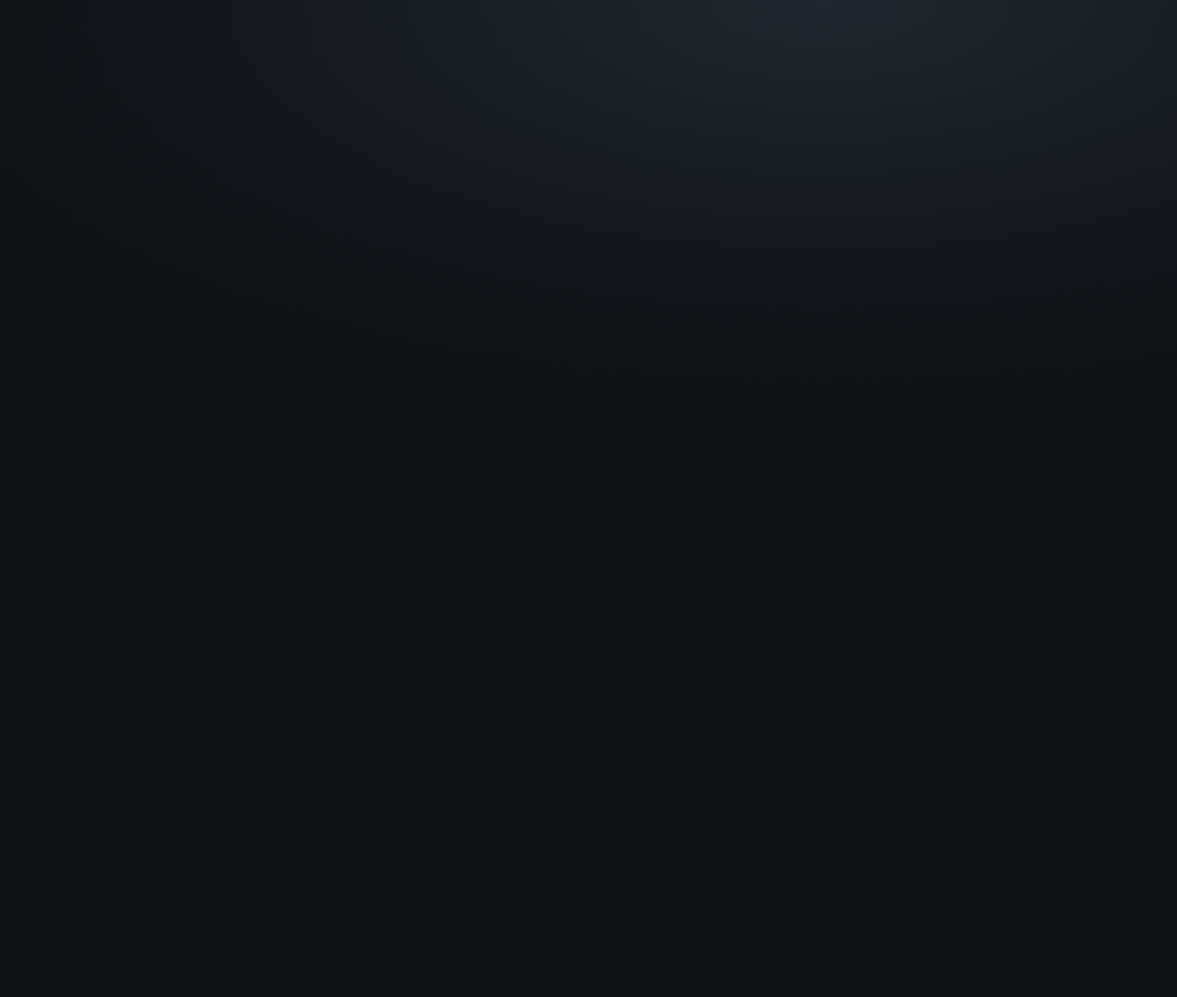
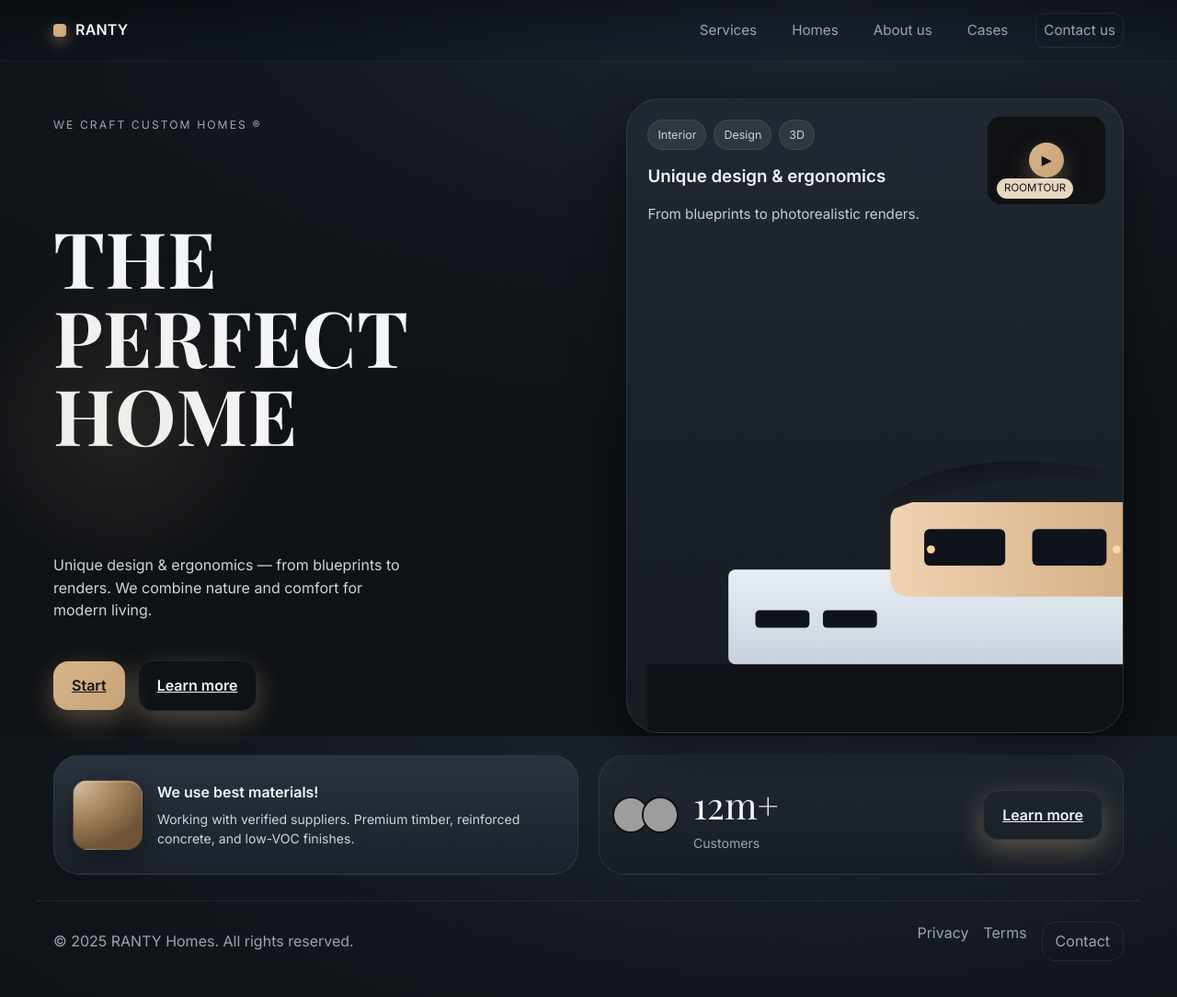
Before and after one commit to TANISH-171/CODSOFT, a plain HTML site: page LandingPage_Task_02_CODSOFT(Level-01)/index.html in a window 1280 px wide. Shown: the whole page at 92% size. Before the commit the page ends 800 px from the top, so only its background shows below. Drawn offline with nearby package versions, Linux system fonts and the light colour scheme; grey boxes are pictures that could not be loaded.

Commit message:
Basic template

```diff
--- a/LandingPage_Task_02_CODSOFT(Level-01)/index.html
+++ b/LandingPage_Task_02_CODSOFT(Level-01)/index.html
@@ -205,6 +205,153 @@
   </style>
 </head>
 <body>
+    <div class="glow" aria-hidden="true"></div>
 
+  <!-- NAV -->
+  <nav class="nav" id="nav">
+    <div class="nav__inner">
+      <div class="brand">
+        <span class="brand__dot" aria-hidden="true"></span>
+        RANTY
+      </div>
+
+      <button class="hamburger" id="hamburger" aria-label="Open menu">☰</button>
+
+      <div class="menu" id="menu">
+        <a href="#services">Services</a>
+        <a href="#homes">Homes</a>
+        <a href="#about">About us</a>
+        <a href="#cases">Cases</a>
+        <a class="contact" href="#contact">Contact us</a>
+      </div>
+    </div>
+  </nav>
+
+  <!-- HERO -->
+  <section class="hero">
+    <div class="headline">
+      <div class="eyebrow">We craft custom homes ®</div>
+      <h1 class="title">THE<br/>PERFECT<br/>HOME</h1>
+      <p class="subtitle">
+        Unique design & ergonomics — from blueprints to renders. We combine nature and comfort for modern living.
+      </p>
+      <div class="cta">
+        <a class="btn" href="#contact">Start</a>
+        <a class="btn btn--ghost" href="#learn">Learn more</a>
+      </div>
+    </div>
+
+    <aside class="feature-card" aria-label="Feature: Unique design & ergonomics">
+      <div class="chipbar">
+        <span class="chip">Interior</span>
+        <span class="chip">Design</span>
+        <span class="chip">3D</span>
+      </div>
+      <h3 class="feat-h">Unique design & ergonomics</h3>
+      <p class="feat-p">From blueprints to photorealistic renders.</p>
+
+      <div class="thumb">
+        <!-- Replace the image below if you want a real frame; keeping it abstract -->
+        <button aria-label="Play room tour">▶</button>
+        <small>ROOMTOUR</small>
+      </div>
+
+      <!-- Minimal, stylized house illustration -->
+      <svg class="house" viewBox="0 0 1200 600" preserveAspectRatio="xMidYMax slice" role="img" aria-label="Modern house illustration">
+        <defs>
+          <linearGradient id="roof" x1="0" x2="1" y1="0" y2="1">
+            <stop offset="0" stop-color="#0e1217"/>
+            <stop offset="1" stop-color="#29303a"/>
+          </linearGradient>
+          <linearGradient id="wood" x1="0" x2="1">
+            <stop offset="0" stop-color="#f0d2b1"/>
+            <stop offset="1" stop-color="#c79f72"/>
+          </linearGradient>
+          <linearGradient id="concrete" x1="0" x2="0" y1="0" y2="1">
+            <stop offset="0" stop-color="#e7edf4"/>
+            <stop offset="1" stop-color="#c9d2dc"/>
+          </linearGradient>
+        </defs>
+        <!-- ground -->
+        <rect x="-10" y="500" width="1220" height="160" fill="#0f1216"/>
+        <!-- body -->
+        <rect x="120" y="360" width="880" height="140" rx="10" fill="url(#concrete)"/>
+        <!-- cantilever level -->
+        <rect x="360" y="260" width="520" height="140" rx="26" fill="url(#wood)"/>
+        <!-- windows -->
+        <rect x="410" y="300" width="120" height="54" rx="8" fill="#0f141a"/>
+        <rect x="570" y="300" width="110" height="54" rx="8" fill="#0f141a"/>
+        <rect x="730" y="300" width="120" height="54" rx="8" fill="#0f141a"/>
+        <!-- roof curve -->
+        <path d="M340,260 q160,-120 520,0 v20 q-260,-110 -520,0z" fill="url(#roof)"/>
+        <!-- lights -->
+        <circle cx="420" cy="330" r="6" fill="#ffd7a0"/>
+        <circle cx="695" cy="330" r="6" fill="#ffd7a0"/>
+        <circle cx="820" cy="330" r="6" fill="#ffd7a0"/>
+        <!-- base lights -->
+        <rect x="160" y="420" width="80" height="26" rx="6" fill="#0f141a"/>
+        <rect x="260" y="420" width="80" height="26" rx="6" fill="#0f141a"/>
+        <rect x="870" y="420" width="80" height="26" rx="6" fill="#0f141a"/>
+      </svg>
+    </aside>
+  </section>
+
+  <!-- INFO STRIP -->
+  <section class="info" id="learn">
+    <article class="materials">
+      <div class="block" aria-hidden="true"></div>
+      <div>
+        <h4>We use best materials!</h4>
+        <p class="tiny">Working with verified suppliers. Premium timber, reinforced concrete, and low-VOC finishes.</p>
+      </div>
+    </article>
+
+    <article class="cta-panel">
+      <div style="display:flex; gap:16px; align-items:center">
+        <div class="avatars" aria-hidden="true">
+          <img alt="" src="https://i.pravatar.cc/80?img=15">
+          <img alt="" src="https://i.pravatar.cc/80?img=5">
+        </div>
+        <div>
+          <div class="stat">12m+</div>
+          <div class="muted tiny">Customers</div>
+        </div>
+      </div>
+      <a class="btn btn--ghost" href="#about">Learn more</a>
+    </article>
+  </section>
+
+  <!-- FOOTER -->
+  <footer>
+    <div>© <span id="yr"></span> RANTY Homes. All rights reserved.</div>
+    <div style="display:flex; gap:16px">
+      <a href="#privacy">Privacy</a>
+      <a href="#terms">Terms</a>
+      <a href="#contact" class="contact">Contact</a>
+    </div>
+  </footer>
+
+  <script>
+    // Year
+    document.getElementById('yr').textContent = new Date().getFullYear();
+
+    // Mobile menu toggle
+    const nav = document.getElementById('nav');
+    const hamburger = document.getElementById('hamburger');
+    hamburger.addEventListener('click', () => nav.classList.toggle('open'));
+
+    // Smooth-scroll for internal links
+    document.querySelectorAll('a[href^="#"]').forEach(a=>{
+      a.addEventListener('click', e=>{
+        const id = a.getAttribute('href').slice(1);
+        const el = document.getElementById(id);
+        if(el){
+          e.preventDefault();
+          nav.classList.remove('open');
+          window.scrollTo({top: el.getBoundingClientRect().top + window.scrollY - 70, behavior:'smooth'});
+        }
+      });
+    });
+  </script>
 </body>
 </html>
```
